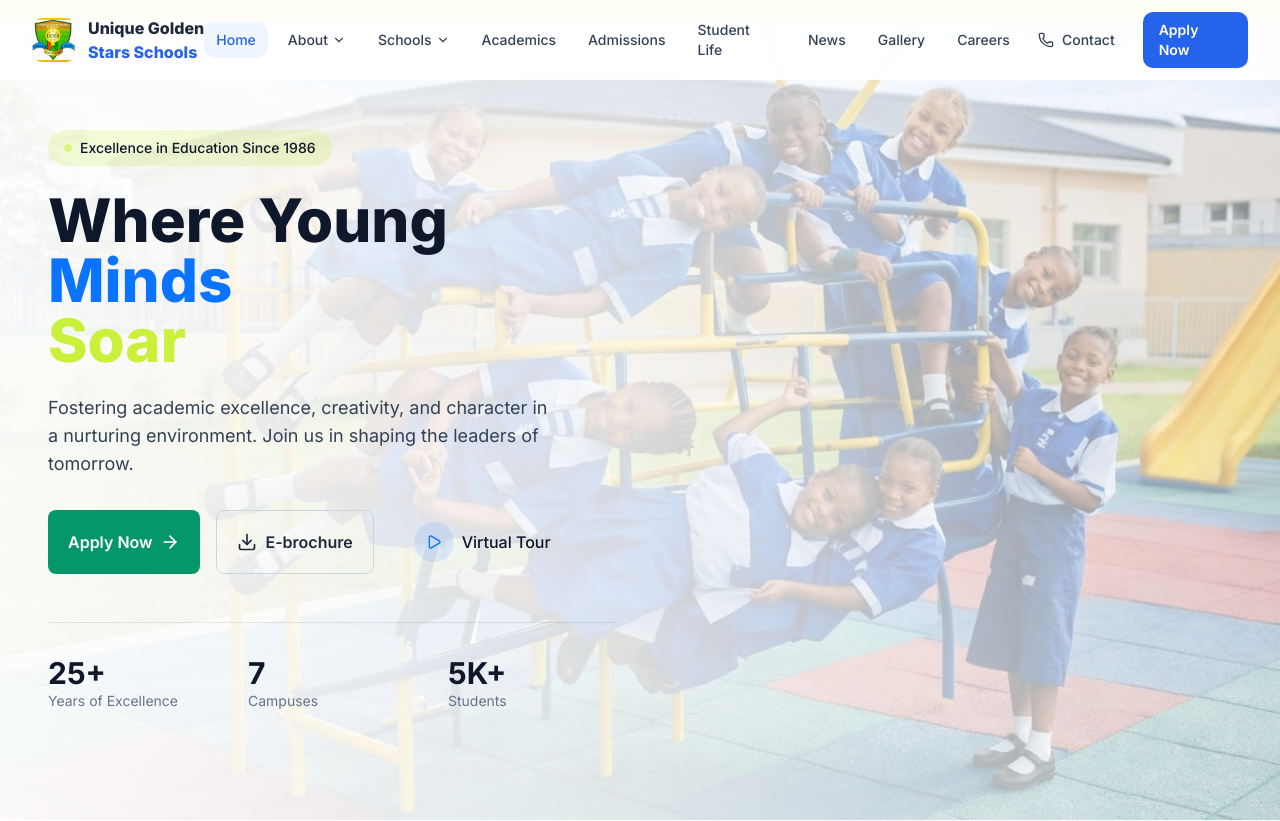
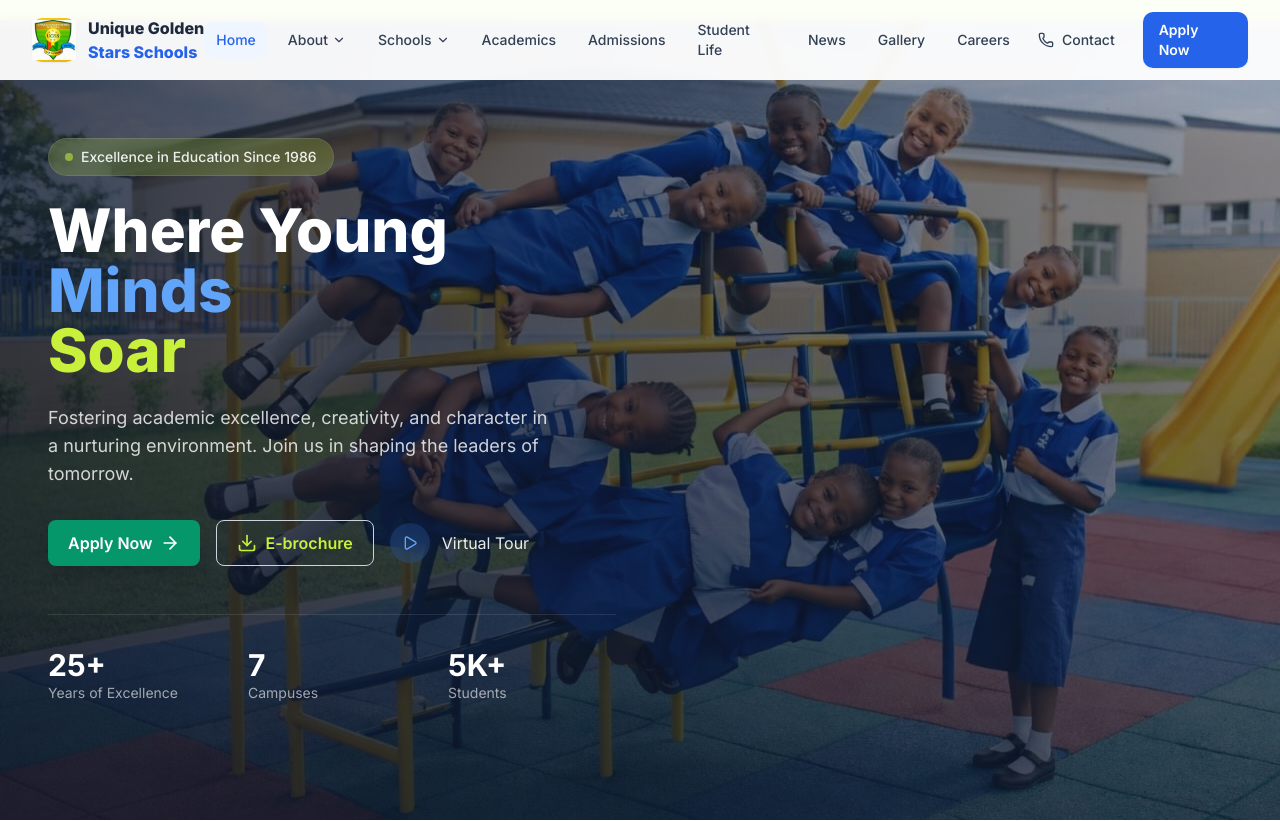
Before and after one commit to collinsolowo/Unique-Golden-Stars-Schools, a React (Vite) app: page / in a window 1280 px wide. Shown: the top 821 px of the page. Built offline with nearby package versions, Linux system fonts and the light colour scheme.

Commit message:
next commit

```diff
--- a/src/pages/About.tsx
+++ b/src/pages/About.tsx
@@ -119,7 +119,7 @@ function MainAboutSection() {
                   A Legacy of Excellence
                 </h2>
                 <p className="text-slate-light mb-6">
-                  Founded in 2000, Unique Golden Stars Schools has grown from a small nursery
+                  Founded in 1986, Unique Golden Stars Schools has grown from a small nursery
                   school to one of Lagos' most respected educational institutions. Our journey
                   has been marked by a relentless commitment to excellence and innovation in education.
                 </p>
--- a/src/pages/Home.tsx
+++ b/src/pages/Home.tsx
@@ -1,4 +1,4 @@
-import  { useRef, useState, useEffect } from 'react';
+import { useRef, useState, useEffect } from 'react';
 import { Link } from 'react-router-dom';
 import { ArrowRight, Download, Calendar, Users, BookOpen, Award, Play, ChevronRight } from 'lucide-react';
 import AnimateOnScroll from '../components/AnimateOnScroll';
@@ -83,8 +83,10 @@ export default function Home() {
             className="w-full h-full object-cover"
             loading="eager"
           />
-          <div className="absolute inset-0 bg-gradient-to-r from-white/95 via-white/80 to-white/40" />
-          <div className="absolute inset-0 bg-gradient-to-t from-white/30 to-transparent" />
+
+          {/* Brighter premium dark overlay */}
+          <div className="absolute inset-0 bg-gradient-to-r from-slate-900/75 via-slate-900/55 to-slate-900/30" />
+          <div className="absolute inset-0 bg-gradient-to-t from-slate-900/60 via-slate-900/30 to-transparent" />
         </div>
 
         {/* Content */}
@@ -92,20 +94,20 @@ export default function Home() {
           <div className="container-wide">
             <div className="grid lg:grid-cols-2 gap-12 items-center">
               {/* Text Content */}
-              <div className="max-w-2xl">
+              <div className="max-w-2xl text-white">
                 <AnimateOnScroll animation="fade-up" delay={100}>
-                  <div className="inline-flex items-center gap-2 px-4 py-2 bg-primary/20 rounded-full mb-6">
+                  <div className="inline-flex items-center gap-2 px-4 py-2 bg-primary/20 backdrop-blur-md rounded-full mb-6 border border-white/10">
                     <span className="w-2 h-2 rounded-full bg-primary animate-pulse" />
-                    <span className="text-sm font-medium text-slate">
+                    <span className="text-sm font-medium text-white/90">
                       Excellence in Education Since 1986
                     </span>
                   </div>
                 </AnimateOnScroll>
 
                 <AnimateOnScroll animation="fade-up" delay={200}>
-                  <h1 className="text-4xl sm:text-5xl lg:text-6xl font-extrabold text-slate leading-tight mb-6">
+                  <h1 className="text-4xl sm:text-5xl lg:text-6xl font-extrabold leading-tight mb-6 text-white">
                     Where Young
-                    <span className="block text-blue">Minds</span>
+                    <span className="block text-blue-400">Minds</span>
                     <span className="block">
                       <span className="text-primary">Soar</span>
                     </span>
@@ -113,7 +115,7 @@ export default function Home() {
                 </AnimateOnScroll>
 
                 <AnimateOnScroll animation="fade-up" delay={300}>
-                  <p className="text-lg text-slate-light mb-8 max-w-lg">
+                  <p className="text-lg text-white/80 mb-8 max-w-lg">
                     Fostering academic excellence, creativity, and character in a nurturing
                     environment. Join us in shaping the leaders of tomorrow.
                   </p>
@@ -123,24 +125,26 @@ export default function Home() {
                   <div className="flex flex-wrap gap-4">
                     <Link
                       to="/admissions/process"
-                      className="btn-primary inline-flex items-center gap-2 group"
+                      className="btn-primary inline-flex items-center gap-2 group shadow-lg"
                     >
                       Apply Now
                       <ArrowRight className="w-5 h-5 transition-transform group-hover:translate-x-1" />
                     </Link>
+
                     <button
                       onClick={() => alert('E-brochure download coming soon!')}
-                      className="btn-outline inline-flex items-center gap-2 group"
+                      className="btn-outline text-primary border-white/30 hover:border-white inline-flex items-center gap-2"
                     >
-                      <Download className="w-5 h-5" />
-                      E-brochure
+                      <Download className="w-5 h-5 text-primary" />
+                      <p className='text-primary'>E-brochure</p>
                     </button>
+
                     <button
                       onClick={() => alert('Virtual tour coming soon!')}
-                      className="flex items-center gap-2 px-6 py-3 text-slate font-medium hover:text-blue transition-colors group"
+                      className="flex items-center gap-3 text-white/90 hover:text-blue-400 transition-colors group"
                     >
-                      <div className="w-10 h-10 rounded-full bg-blue/10 flex items-center justify-center group-hover:bg-blue/20 transition-colors">
-                        <Play className="w-4 h-4 text-blue" />
+                      <div className="w-10 h-10 rounded-full bg-blue-500/20 backdrop-blur-md flex items-center justify-center group-hover:bg-blue-500/30 transition-colors">
+                        <Play className="w-4 h-4 text-blue-400" />
                       </div>
                       Virtual Tour
                     </button>
@@ -148,18 +152,18 @@ export default function Home() {
                 </AnimateOnScroll>
 
                 <AnimateOnScroll animation="fade-up" delay={500}>
-                  <div className="grid grid-cols-3 gap-8 mt-12 pt-8 border-t border-slate/10">
+                  <div className="grid grid-cols-3 gap-8 mt-12 pt-8 border-t border-white/10">
                     <div>
-                      <div className="text-3xl font-bold text-slate">25+</div>
-                      <div className="text-sm text-slate-muted">Years of Excellence</div>
+                      <div className="text-3xl font-bold text-white">25+</div>
+                      <div className="text-sm text-white/60">Years of Excellence</div>
                     </div>
                     <div>
-                      <div className="text-3xl font-bold text-slate">7</div>
-                      <div className="text-sm text-slate-muted">Campuses</div>
+                      <div className="text-3xl font-bold text-white">7</div>
+                      <div className="text-sm text-white/60">Campuses</div>
                     </div>
                     <div>
-                      <div className="text-3xl font-bold text-slate">5K+</div>
-                      <div className="text-sm text-slate-muted">Students</div>
+                      <div className="text-3xl font-bold text-white">5K+</div>
+                      <div className="text-sm text-white/60">Students</div>
                     </div>
                   </div>
                 </AnimateOnScroll>
@@ -168,6 +172,7 @@ export default function Home() {
           </div>
         </div>
       </section>
+
 
       {/* Chairman Video Section (new) */}
       <section className="py-12 bg-white">
```
